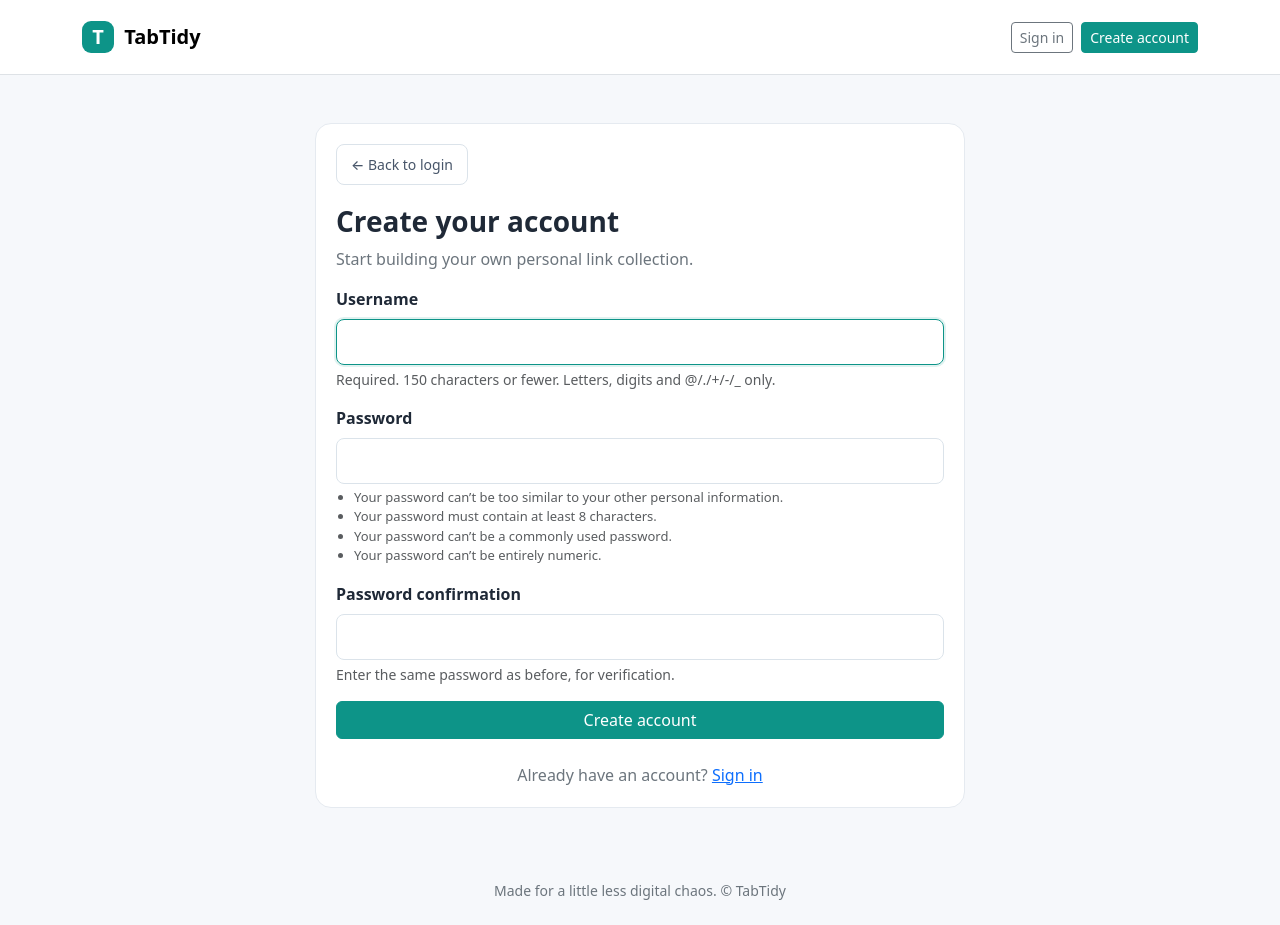
After one commit to garimaa00/tabtidy, a Django app: page /register/ in a window 1280 px wide. The commit adds this page. Run offline with Django 5.2, Linux system fonts and the light colour scheme.

Commit message:
user authentication

```diff
--- a/config/settings.py
+++ b/config/settings.py
@@ -123,6 +123,12 @@ STATICFILES_DIRS = [
 ]
 
 
+LOGIN_URL = 'login'
+LOGIN_REDIRECT_URL = 'link_list'
+LOGOUT_REDIRECT_URL = 'login'
+
+
+
 # Email
 # https://docs.djangoproject.com/en/6.1/topics/email/#topic-email-configuration
 
--- a/links/templates/links/base.html
+++ b/links/templates/links/base.html
@@ -15,17 +15,46 @@
 </head>
 <body>
 
+
 <nav class="navbar navbar-expand-lg bg-white border-bottom">
     <div class="container py-2">
         <a class="navbar-brand fw-bold" href="{% url 'link_list' %}">
             <span class="brand-mark">T</span> TabTidy
         </a>
 
-        <a href="{% url 'link_create' %}" class="btn btn-primary">
-            + Save a link
-        </a>
+        <div class="d-flex align-items-center gap-2">
+            {% if user.is_authenticated %}
+                <a href="{% url 'link_create' %}"
+                   class="btn btn-primary btn-sm">
+                    + Save a link
+                </a>
+
+                <span class="text-secondary small d-none d-md-inline">
+                    {{ user.username }}
+                </span>
+
+                <form method="post" action="{% url 'logout' %}">
+                    {% csrf_token %}
+                    <button type="submit"
+                            class="btn btn-outline-secondary btn-sm">
+                        Sign out
+                    </button>
+                </form>
+            {% else %}
+                <a href="{% url 'login' %}"
+                   class="btn btn-outline-secondary btn-sm">
+                    Sign in
+                </a>
+
+                <a href="{% url 'register' %}"
+                   class="btn btn-primary btn-sm">
+                    Create account
+                </a>
+            {% endif %}
+        </div>
     </div>
 </nav>
+
 
 <main class="container py-4 py-md-5">
 
--- /dev/null
+++ b/links/templates/links/register.html
@@ -0,0 +1,59 @@
+
+{% extends 'links/base.html' %}
+
+{% block title %}Create account | TabTidy{% endblock %}
+
+{% block content %}
+<div class="form-wrapper mx-auto">
+    <div class="form-card">
+        <a href="{% url 'login' %}" class="back-link">
+            ← Back to login
+        </a>
+
+        <h1 class="h3 fw-bold mt-3">Create your account</h1>
+        <p class="text-secondary">
+            Start building your own personal link collection.
+        </p>
+
+        <form method="post">
+            {% csrf_token %}
+
+            {% for field in form %}
+                <div class="mb-3">
+                    <label class="form-label fw-semibold"
+                           for="{{ field.id_for_label }}">
+                        {{ field.label }}
+                    </label>
+
+                    {{ field }}
+
+                    {% if field.help_text %}
+                        <div class="form-text">
+                            {{ field.help_text|safe }}
+                        </div>
+                    {% endif %}
+
+                    {% for error in field.errors %}
+                        <div class="text-danger small">{{ error }}</div>
+                    {% endfor %}
+                </div>
+            {% endfor %}
+
+            {% if form.non_field_errors %}
+                <div class="alert alert-danger">
+                    {{ form.non_field_errors }}
+                </div>
+            {% endif %}
+
+            <button type="submit" class="btn btn-primary w-100">
+                Create account
+            </button>
+        </form>
+
+        <p class="text-center text-secondary mt-4 mb-0">
+            Already have an account?
+            <a href="{% url 'login' %}">Sign in</a>
+        </p>
+    </div>
+</div>
+{% endblock %}
--- a/links/urls.py
+++ b/links/urls.py
@@ -1,9 +1,21 @@
 from django.urls import path
+from django.contrib.auth import views as auth_views
 from . import views
 
 
 urlpatterns = [
     path('', views.link_list, name='link_list'),
+    path('register/', views.register,name='register'),
+     path('login/',auth_views.LoginView.as_view(
+            template_name='links/login.html',
+            redirect_authenticated_user=True,
+        ),
+        name='login',
+    ),
+
+    path('logout/',auth_views.LogoutView.as_view(),
+        name='logout',
+    ),
     path('add/', views.link_create, name='link_create'),
     path('edit/<int:pk>/', views.link_update, name='link_update'),
     path(
--- a/links/views.py
+++ b/links/views.py
@@ -1,4 +1,7 @@
 from django.contrib import messages
+from django.contrib.auth import login
+from django.contrib.auth.decorators import login_required
+from django.contrib.auth.forms import UserCreationForm
 from django.db.models import Q
 from django.shortcuts import get_object_or_404, redirect, render
 
@@ -6,8 +9,27 @@ from .forms import SavedLinkForm
 from .models import SavedLink
 
 
+def register(request):
+    if request.user.is_authenticated:
+        return redirect('link_list')
+
+    if request.method == 'POST':
+        form = UserCreationForm(request.POST)
+
+        if form.is_valid():
+            user = form.save()
+            login(request, user)
+            messages.success(request, 'Your TabTidy account is ready!')
+            return redirect('link_list')
+    else:
+        form = UserCreationForm()
+
+    return render(request, 'links/register.html', {'form': form})
+
+@login_required
 def link_list(request):
-    links = SavedLink.objects.all()
+    all_links = SavedLink.objects.filter(owner=request.user)
+    links = all_links
 
     query = request.GET.get('q', '').strip()
     category = request.GET.get('category', '')
@@ -28,7 +50,6 @@ def link_list(request):
     elif status == 'pending':
         links = links.filter(is_visited=False)
 
-    all_links = SavedLink.objects.all()
 
     total_links = all_links.count()
     visited_links = all_links.filter(is_visited=True).count()
@@ -53,13 +74,15 @@ def link_list(request):
 
     return render(request, 'links/link_list.html', context)
 
-
+@login_required
 def link_create(request):
     if request.method == 'POST':
         form = SavedLinkForm(request.POST)
 
         if form.is_valid():
-            form.save()
+            link= form.save(commit=False)
+            link.owner = request.user
+            link.save()
             messages.success(request, 'Link saved successfully!')
             return redirect('link_list')
     else:
@@ -70,9 +93,9 @@ def link_create(request):
         'page_title': 'Save a new link',
     })
 
-
+@login_required
 def link_update(request, pk):
-    link = get_object_or_404(SavedLink, pk=pk)
+    link = get_object_or_404(SavedLink, pk=pk, owner=request.user)
 
     if request.method == 'POST':
         form = SavedLinkForm(request.POST, instance=link)
@@ -89,9 +112,9 @@ def link_update(request, pk):
         'page_title': 'Edit saved link',
     })
 
-
+@login_required
 def link_toggle_visited(request, pk):
-    link = get_object_or_404(SavedLink, pk=pk)
+    link = get_object_or_404(SavedLink, pk=pk, owner=request.user)
 
     if request.method == 'POST':
         link.is_visited = not link.is_visited
@@ -101,8 +124,9 @@ def link_toggle_visited(request, pk):
     return redirect('link_list')
 
 
+@login_required
 def link_delete(request, pk):
-    link = get_object_or_404(SavedLink, pk=pk)
+    link = get_object_or_404(SavedLink, pk=pk, owner=request.user)
 
     if request.method == 'POST':
         link.delete()
--- a/static/css/style.css
+++ b/static/css/style.css
@@ -252,3 +252,22 @@ body {
         height: 91px;
     }
 }
+
+.form-card input:not([type="checkbox"]),
+.form-card select {
+    width: 100%;
+    padding: 10px 12px;
+    border: 1px solid #dbe3ea;
+    border-radius: 8px;
+}
+
+.form-card input:focus,
+.form-card select:focus {
+    border-color: var(--accent);
+    outline: 2px solid #0d948820;
+}
+
+.form-card ul {
+    padding-left: 18px;
+    font-size: 13px;
+}
```
Also changed, not shown: links/models.py (+9 -0 lines), links/templates/links/login.html (added, +65 -0 lines), links/tests.py (+8 -1 lines), links/migrations/0002_savedlink_owner.py (added).
